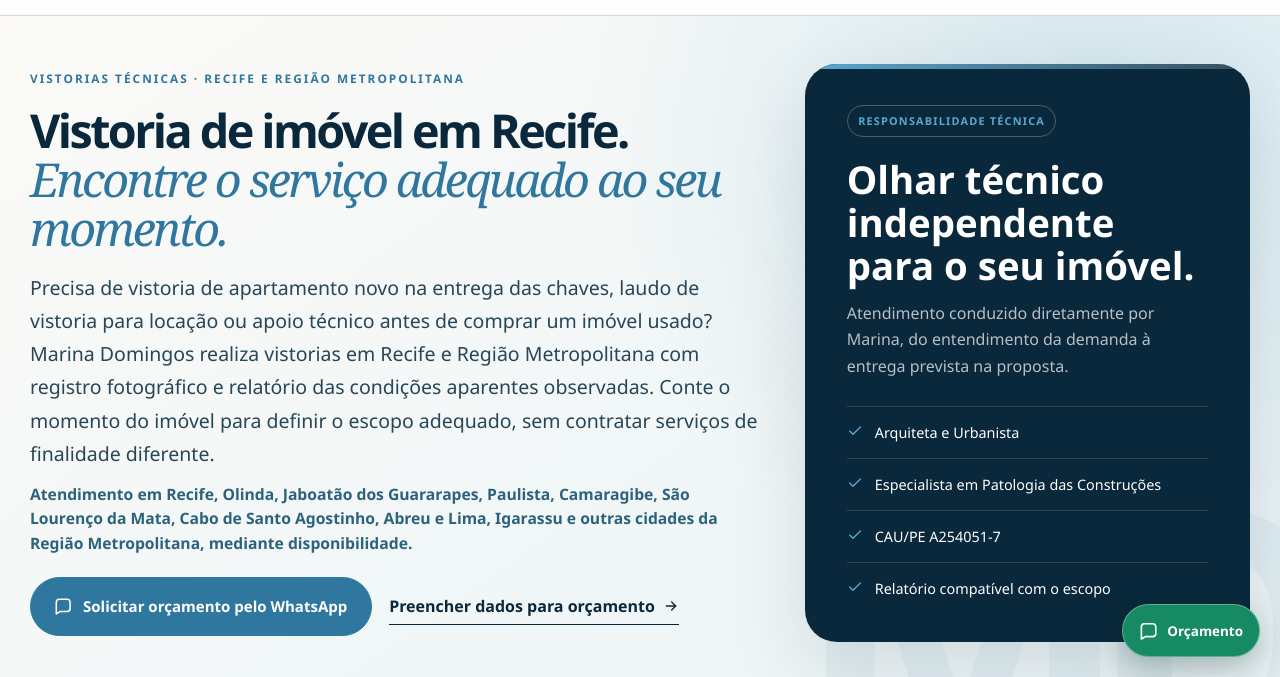
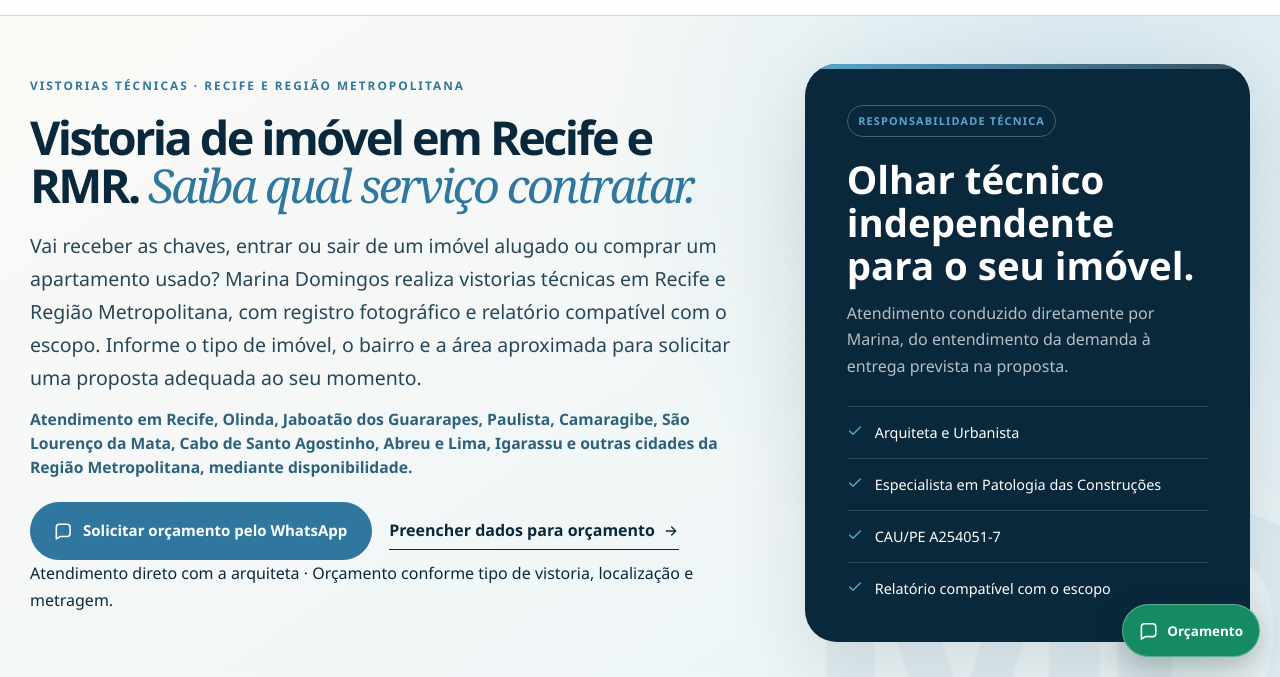
Before and after one commit to dicamposstudio/marinadomingos-saude-predial, a plain HTML site: page vistoria-de-imovel-recife/index.html in a window 1280 px wide. Shown: the part 123-800 px from the top of the page. Drawn offline with Linux system fonts and the light colour scheme.

Commit message:
SEO/CRO: melhorar conversão, SEO local e atribuição de contatos

```diff
--- a/vistoria-de-imovel-recife/index.html
+++ b/vistoria-de-imovel-recife/index.html
@@ -9,21 +9,21 @@
     <meta name="theme-color" content="#09283b">
     <meta name="robots" content="index, follow">
     <meta name="author" content="Marina Domingos Fernandes">
-    <meta name="description" content="Vistoria de imóvel em Recife para apartamento novo, entrada e saída de locação e pré-compra de usado. Registro fotográfico e relatório técnico conforme escopo.">
+    <meta name="description" content="Vistoria de imóvel novo, locação e pré-compra em Recife e RMR. Registro fotográfico e relatório técnico conforme escopo. Solicite orçamento com Marina Domingos.">
     <link rel="canonical" href="https://marinadomingos.com.br/vistoria-de-imovel-recife/">
     <meta property="og:type" content="website">
     <meta property="og:locale" content="pt_BR">
     <meta property="og:site_name" content="Marina Domingos | Saúde Predial">
-    <meta property="og:title" content="Vistoria de Imóvel em Recife | Marina Domingos">
+    <meta property="og:title" content="Vistoria de Imóvel em Recife e RMR | Marina Domingos">
     <meta property="og:description" content="Entenda qual vistoria contratar, o que pode ser verificado e como funciona o atendimento técnico em Recife e Região Metropolitana.">
     <meta property="og:url" content="https://marinadomingos.com.br/vistoria-de-imovel-recife/">
     <meta property="og:image" content="https://marinadomingos.com.br/assets/images/marina-domingos-vistoria.webp">
     <meta property="og:image:alt" content="Marina Domingos realizando vistoria técnica em imóvel">
     <meta name="twitter:card" content="summary_large_image">
-    <meta name="twitter:title" content="Vistoria de Imóvel em Recife | Marina Domingos">
+    <meta name="twitter:title" content="Vistoria de Imóvel em Recife e RMR | Marina Domingos">
     <meta name="twitter:description" content="Vistorias técnicas para diferentes momentos do imóvel, com escopo claro e atendimento em Recife e RMR.">
     <meta name="twitter:image" content="https://marinadomingos.com.br/assets/images/marina-domingos-vistoria.webp">
-    <title>Vistoria de Imóvel em Recife | Marina Domingos</title>
+    <title>Vistoria de Imóvel em Recife e RMR | Marina Domingos</title>
     <link rel="icon" href="../favicon.png" type="image/png">
     <link rel="icon" href="../favicon.svg" type="image/svg+xml">
     <link rel="stylesheet" href="../assets/css/styles.css">
@@ -118,10 +118,10 @@
         <div class="container service-hero-grid">
           <div>
             <p class="eyebrow">Vistorias técnicas · Recife e Região Metropolitana</p>
-            <h1 id="page-title">Vistoria de imóvel em Recife. <em>Encontre o serviço adequado ao seu momento.</em></h1>
-            <p class="service-hero-lead">Precisa de vistoria de apartamento novo na entrega das chaves, laudo de vistoria para locação ou apoio técnico antes de comprar um imóvel usado? Marina Domingos realiza vistorias em Recife e Região Metropolitana com registro fotográfico e relatório das condições aparentes observadas. Conte o momento do imóvel para definir o escopo adequado, sem contratar serviços de finalidade diferente.</p>
+            <h1 id="page-title">Vistoria de imóvel em Recife e RMR. <em>Saiba qual serviço contratar.</em></h1>
+            <p class="service-hero-lead">Vai receber as chaves, entrar ou sair de um imóvel alugado ou comprar um apartamento usado? Marina Domingos realiza vistorias técnicas em Recife e Região Metropolitana, com registro fotográfico e relatório compatível com o escopo. Informe o tipo de imóvel, o bairro e a área aproximada para solicitar uma proposta adequada ao seu momento.</p>
             <p class="service-area">Atendimento em Recife, Olinda, Jaboatão dos Guararapes, Paulista, Camaragibe, São Lourenço da Mata, Cabo de Santo Agostinho, Abreu e Lima, Igarassu e outras cidades da Região Metropolitana, mediante disponibilidade.</p>
-            <div class="service-hero-actions"><a class="button" href="https://wa.me/5581997842480?text=Ol%C3%A1%2C%20Marina!%20Gostaria%20de%20entender%20qual%20vistoria%20%C3%A9%20indicada%20para%20meu%20im%C3%B3vel%20e%20consultar%20atendimento%20na%20minha%20cidade." target="_blank" rel="noopener noreferrer" data-event="click_whatsapp" data-location="service-hero" data-service="vistoria-imovel"><svg class="icon" aria-hidden="true"><use href="#icon-message-circle"/></svg> Solicitar orçamento pelo WhatsApp</a><a class="text-link" href="#solicitar-avaliacao" data-event="click_form_start" data-location="service-hero" data-service="vistoria-imovel">Preencher dados para orçamento <svg class="icon" aria-hidden="true"><use href="#icon-arrow-right"/></svg></a></div>
+            <div class="service-hero-actions"><a class="button" href="https://wa.me/5581997842480?text=Ol%C3%A1%2C%20Marina!%20Gostaria%20de%20entender%20qual%20vistoria%20%C3%A9%20indicada%20para%20meu%20im%C3%B3vel%20e%20consultar%20atendimento%20na%20minha%20cidade." target="_blank" rel="noopener noreferrer" data-event="click_whatsapp" data-location="service-hero" data-service="vistoria-imovel"><svg class="icon" aria-hidden="true"><use href="#icon-message-circle"/></svg> Solicitar orçamento pelo WhatsApp</a><a class="text-link" href="#solicitar-avaliacao" data-event="click_form_start" data-location="service-hero" data-service="vistoria-imovel">Preencher dados para orçamento <svg class="icon" aria-hidden="true"><use href="#icon-arrow-right"/></svg></a></div><p class="service-quote-hint">Atendimento direto com a arquiteta · Orçamento conforme tipo de vistoria, localização e metragem.</p>
           </div>
           <aside class="service-proof-card" aria-label="Informações profissionais">
             <span>Responsabilidade técnica</span>
@@ -259,7 +259,7 @@
       </section>
 
       <section class="content-section tinted" aria-labelledby="related-title">
-        <div class="container"><div class="content-heading reveal"><div><p class="section-index">Aprofunde a pesquisa</p><h2 id="related-title">Guias e exemplos para cada decisão.</h2></div><p>Conteúdo técnico em linguagem acessível e casos reais publicados com privacidade. Para planejar a contratação, consulte também <a href="../blog/quanto-custa-vistoria-apartamento-recife/">o que influencia o orçamento de vistoria de apartamento em Recife</a>.</p></div><div class="related-services"><a class="related-card reveal" href="../blog/checklist-vistoria-apartamento-novo/" data-event="click_article" data-location="service-hub-related" data-service="vistoria-imovel-novo"><span>Imóvel novo</span><h3>Checklist antes das chaves</h3><p>Como se preparar para a vistoria de recebimento.</p></a><a class="related-card reveal" href="../blog/o-que-verificar-imovel-usado/" data-event="click_article" data-location="service-hub-related" data-service="vistoria-pre-compra"><span>Antes da compra</span><h3>O que verificar no imóvel usado</h3><p>Sinais aparentes, perguntas e limites importantes.</p></a><a class="related-card reveal" href="../casos-reais/" data-event="click_article" data-location="service-hub-related" data-service="casos-reais"><span>Experiência aplicada</span><h3>Casos técnicos anonimizados</h3><p>Exemplos de vistorias e laudos sem expor clientes ou imóveis.</p></a></div></div>
+        <div class="container"><div class="content-heading reveal"><div><p class="section-index">Aprofunde a pesquisa</p><h2 id="related-title">Guias e exemplos para cada decisão.</h2></div><p>Conteúdo técnico e casos anonimizados para esclarecer cada etapa. Confira <a href="../blog/quanto-custa-vistoria-apartamento-recife/">como é calculado o orçamento de vistoria</a> e <a href="../blog/vistoria-entrada-saida-diferencas/">as diferenças entre vistoria de entrada e de saída de locação</a>.</p></div><div class="related-services"><a class="related-card reveal" href="../blog/checklist-vistoria-apartamento-novo/" data-event="click_article" data-location="service-hub-related" data-service="vistoria-imovel-novo"><span>Imóvel novo</span><h3>Checklist antes das chaves</h3><p>Como se preparar para a vistoria de recebimento.</p></a><a class="related-card reveal" href="../blog/o-que-verificar-imovel-usado/" data-event="click_article" data-location="service-hub-related" data-service="vistoria-pre-compra"><span>Antes da compra</span><h3>O que verificar no imóvel usado</h3><p>Sinais aparentes, perguntas e limites importantes.</p></a><a class="related-card reveal" href="../casos-reais/" data-event="click_article" data-location="service-hub-related" data-service="casos-reais"><span>Experiência aplicada</span><h3>Casos técnicos anonimizados</h3><p>Exemplos de vistorias e laudos sem expor clientes ou imóveis.</p></a></div></div>
       </section>
     </main>
 
```
